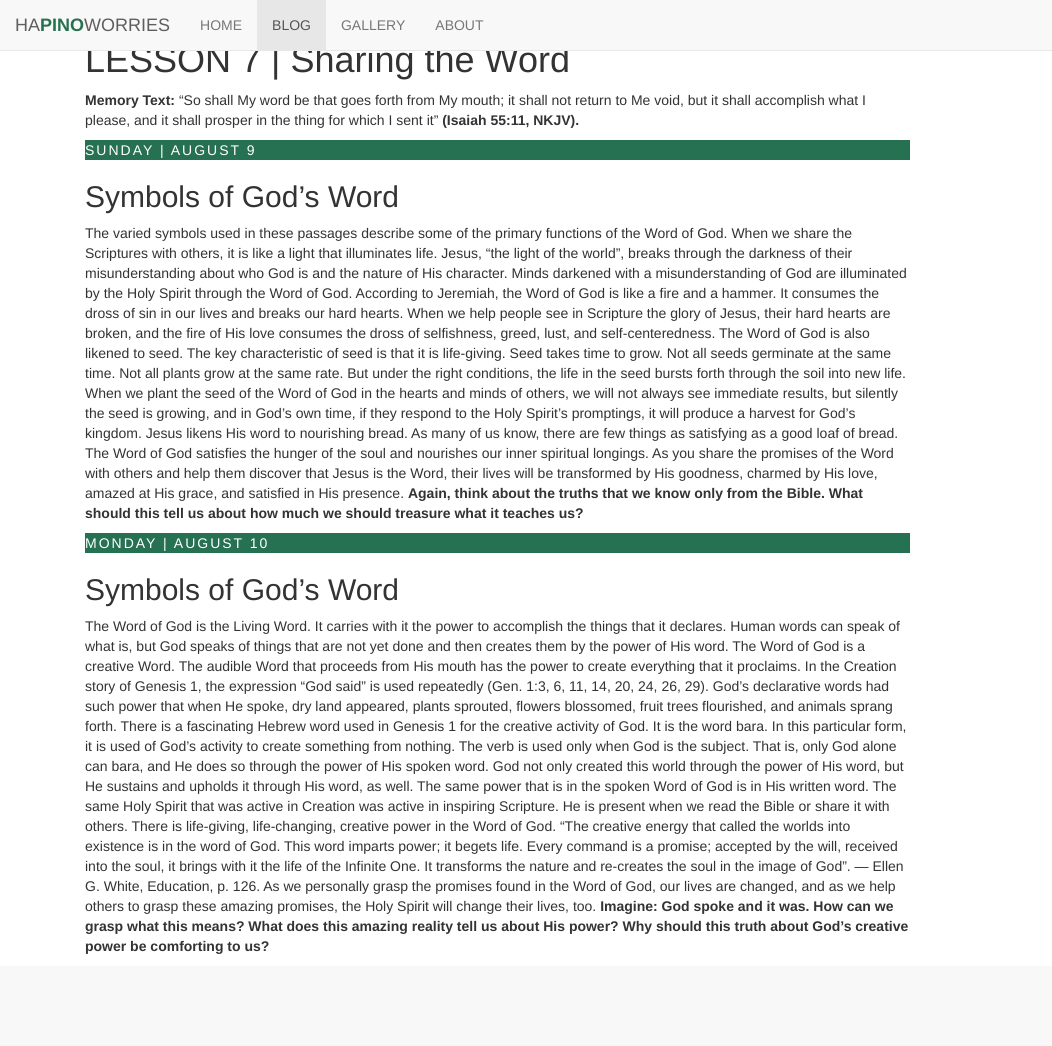
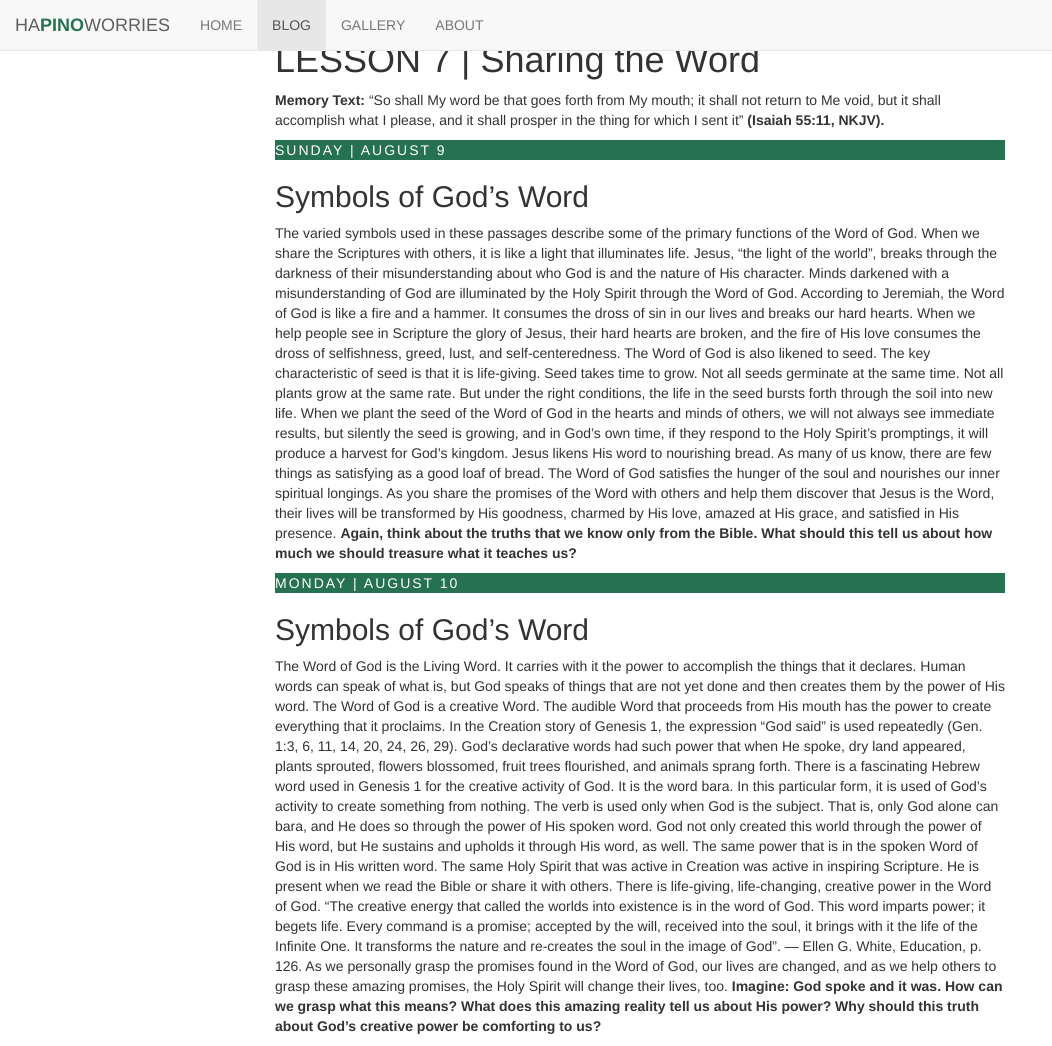
Before and after one commit to Dhelan/d4dendel, a PHP site: page /blog.php in a window 1280 px wide. Shown: the whole page, without its empty margins (0-1052 px from the left). Before the commit the page ends 954 px from the top, so only its background shows below. Run offline with PHP 8.4, Linux system fonts and the light colour scheme.

Commit message:
Update blog.php

```diff
--- a/blog.php
+++ b/blog.php
@@ -29,7 +29,10 @@
 	</nav>
 
 	<div class = "container">
-		<div class="col-sm-9">
+		<div class="col-sm-2">
+			<h5>Left</left>
+		</div>
+		<div class="col-sm-8">
 		<div class="post span-8">
 			<div class="date">THIS WEEK</div>
 			<h1>LESSON 7 | Sharing the Word</h1>
@@ -65,6 +68,9 @@
 			<b>Imagine: God spoke and it was. How can we grasp what this means? What does this amazing reality tell us about His power? Why should this truth about God’s creative power be comforting to us?</b></p>
 		</div>
 		</div>
+		<div class="col-sm-2">
+			<h5>Right</left>
+		</div>
 	</div>
 </body>
 </html>
```
